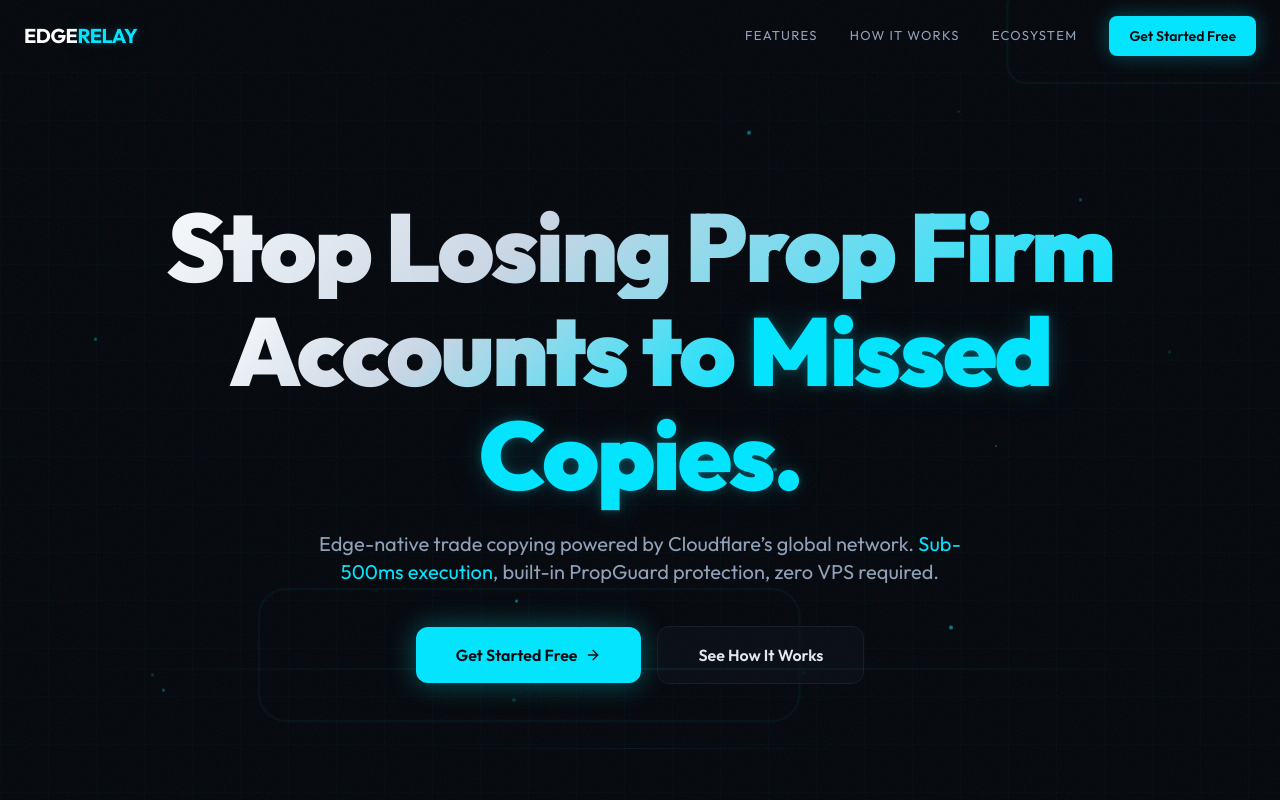
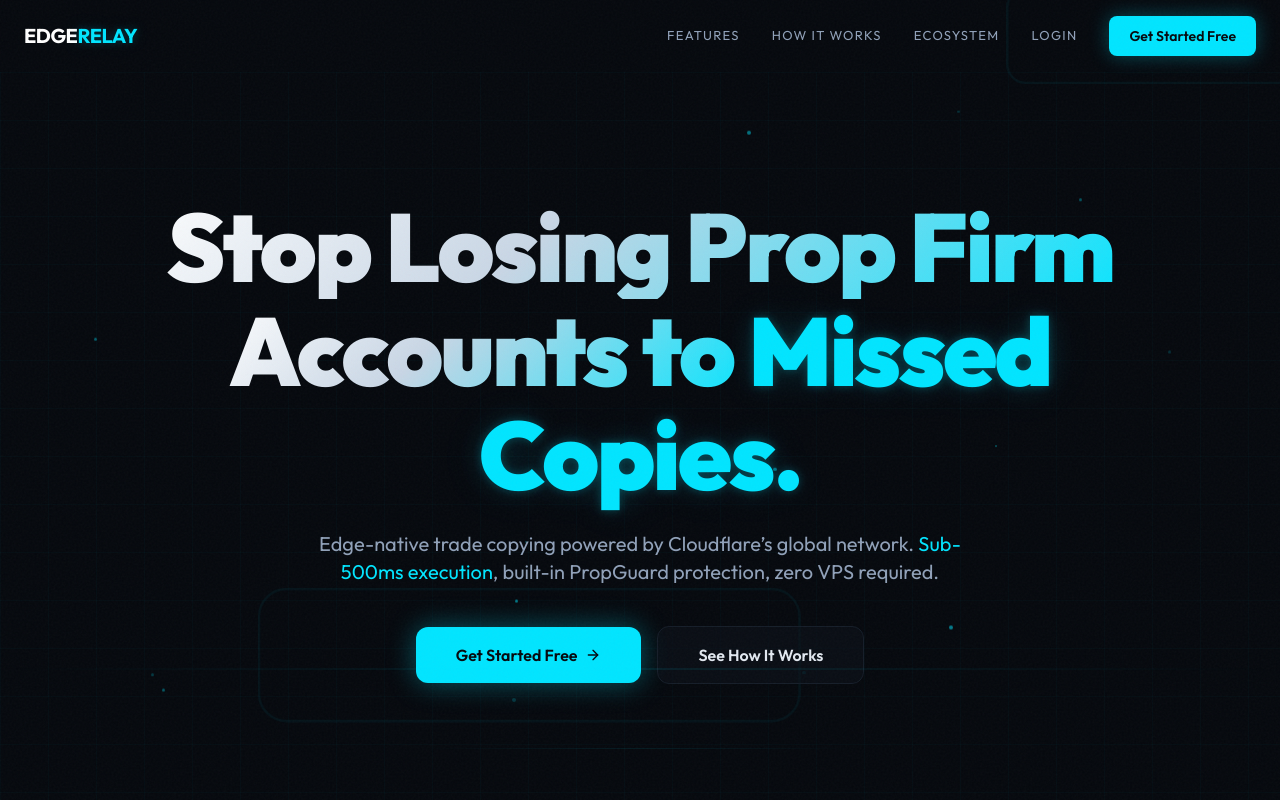
Before and after one commit to ghwmelite-dotcom/EdgeRelay, a React (Vite) app in the folder apps/web/: page / in a window 1280 px wide. Shown: the top 800 px of the page. Built offline with nearby package versions, Linux system fonts and the light colour scheme.

Commit message:
fix: add Login link to landing page nav

```diff
--- a/apps/web/src/pages/LandingPage.tsx
+++ b/apps/web/src/pages/LandingPage.tsx
@@ -201,6 +201,12 @@
                 {l.label}
               </a>
             ))}
+            <Link
+              to="/login"
+              className="hidden text-[13px] uppercase tracking-widest text-slate-400 transition-colors duration-200 hover:text-neon-cyan sm:inline"
+            >
+              Login
+            </Link>
             <Link
               to="/register"
               className="signal-pulse inline-flex items-center gap-1.5 rounded-lg bg-neon-cyan px-5 py-2.5 text-sm font-semibold text-terminal-bg shadow-[0_0_20px_rgba(0,229,255,0.3)] transition-all hover:shadow-[0_0_32px_rgba(0,229,255,0.5)]"
```
